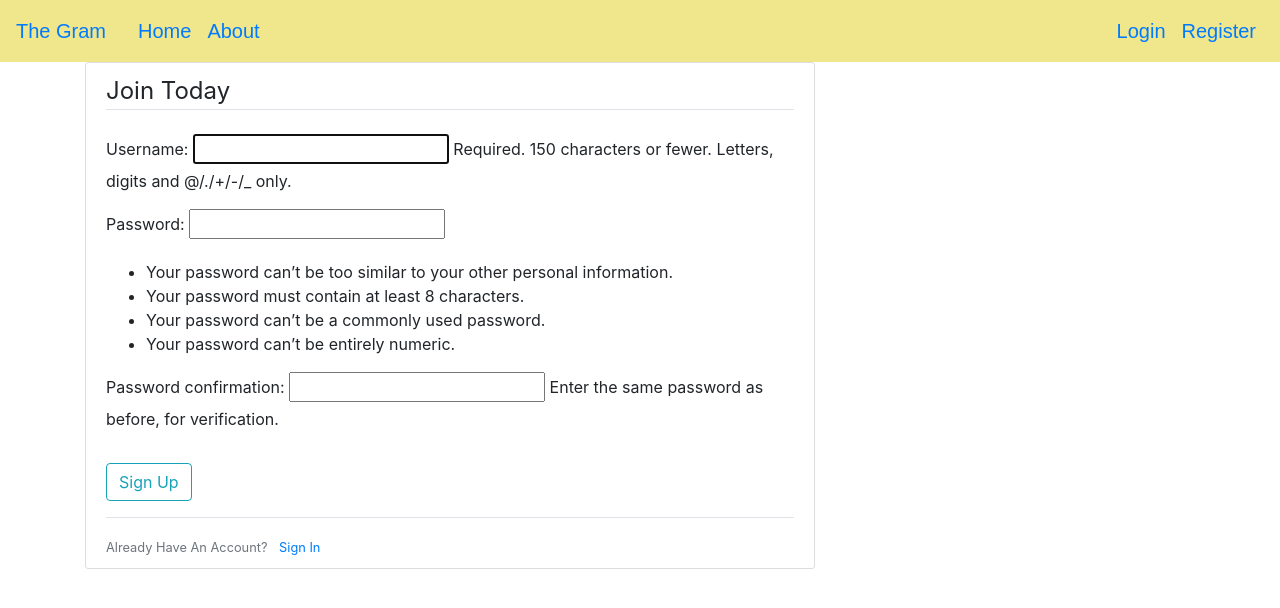
After one commit to Vivvianne/TheGram, a Django app: page /register/ in a window 1280 px wide. The commit adds this page. Shown: the top 608 px of the page. Run offline with Django 3.2, Linux system fonts and the light colour scheme; some libraries are stand-ins or nearby versions.

Commit message:
deleted and created the user app again and created the registration.html

```diff
--- a/instagram/urls.py
+++ b/instagram/urls.py
@@ -15,8 +15,11 @@ Including another URLconf
 """
 from django.contrib import admin
 from django.urls import path, include
+from users import views as user_views
 
 urlpatterns = [
     path('admin/', admin.site.urls),
+    path('register/', user_views.register, name='register'),
     path('', include('thegram.urls')),
+
 ]
--- a/thegram/templates/blog/base.html
+++ b/thegram/templates/blog/base.html
@@ -1,4 +1,5 @@
 {% load static %}
+{% load bootstrap3%}
 <!DOCTYPE html>
 <html>
 
@@ -45,6 +46,13 @@
     <main role="main" class="container">
         <div class="row">
             <div class="col-md-8">
+                {% if messages %}
+                    {% for message in messages %}
+                        <div class="alert alert-{{ message.tags }}">
+                            {{ message }}
+                        </div>
+                    {% endfor %}
+                {% endif %}
                 {% block content %}
 
                 {% endblock %}
--- /dev/null
+++ b/users/templates/users/register.html
@@ -0,0 +1,20 @@
+{% extends "blog/base.html" %}
+{% block content %}
+    <div class="content-section">
+        <form method="POST">
+            {% csrf_token %}
+            <fieldset class="form-group">
+                <legend class="border-bottom mb-4">Join Today</legend>
+                {{ form.as_p}}
+            </fieldset>
+            <div class="form-group">
+                <button class="btn btn-outline-info" type="submit">Sign Up</button>
+            </div>
+        </form>
+        <div class="border-top pt-3">
+            <small class="text-muted">
+                Already Have An Account? <a class="ml-2" href="#">Sign In</a>
+            </small>
+        </div>
+    </div>
+{% endblock content %}
--- a/users/views.py
+++ b/users/views.py
@@ -1,3 +1,15 @@
-from django.shortcuts import render
+from django.shortcuts import render, redirect
+from django.contrib.auth.forms import UserCreationForm
+from django.contrib import messages
 
 # Create your views here.
+def register(request):
+    if request.method == 'POST':
+        form = UserCreationForm(request.POST)
+        if form.is_valid():
+            username = form.cleaned_data.get('username')
+            messages.success(request, f'Account created for {username}!')
+            return redirect('thegram-home')
+    else:
+        form = UserCreationForm()
+    return render(request, 'users/register.html', {'form': form})
```
Also changed, not shown: instagram/settings.py (+7 -1 lines), requirements.txt (added, +7 -0 lines), users/forms.py (added).
